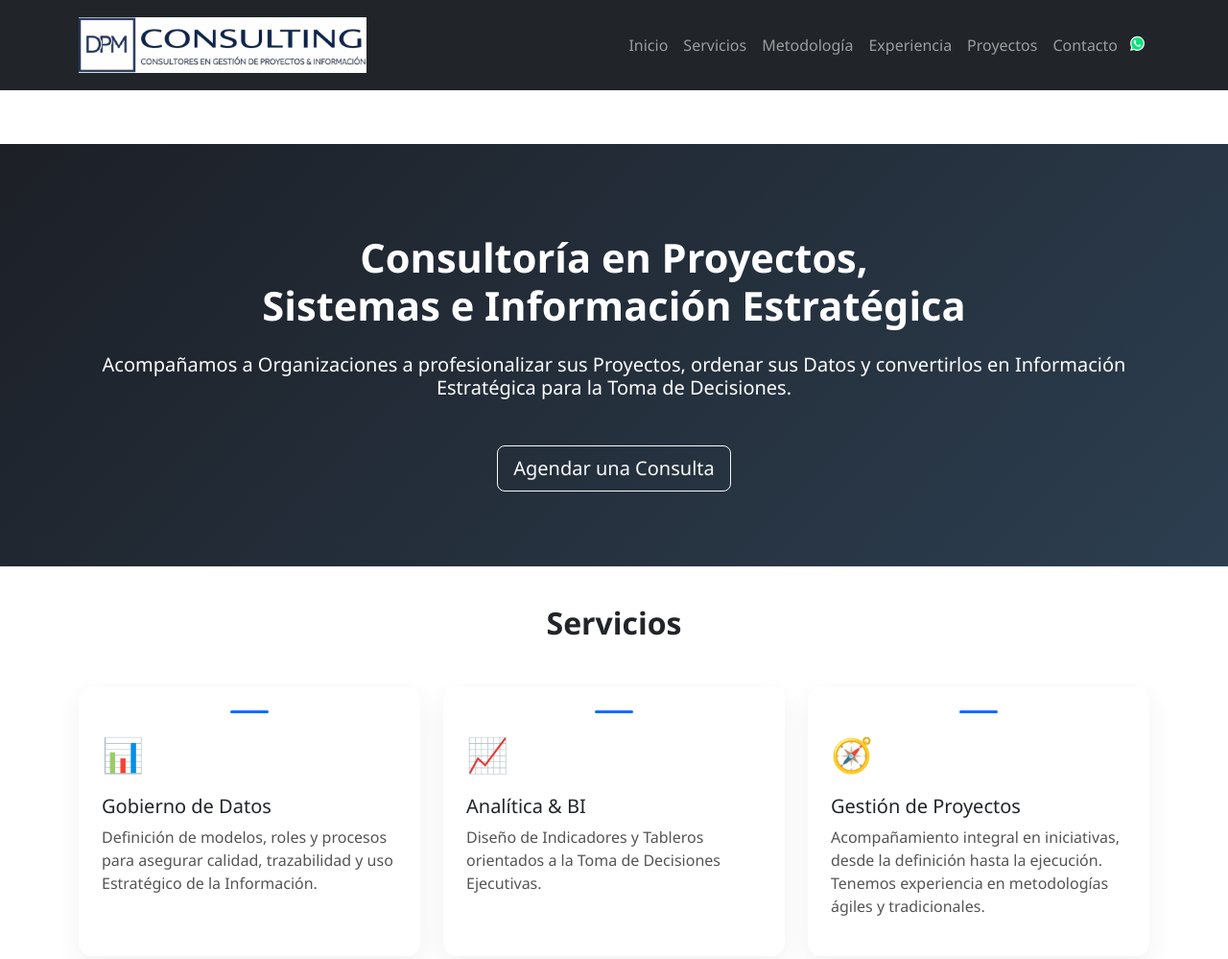
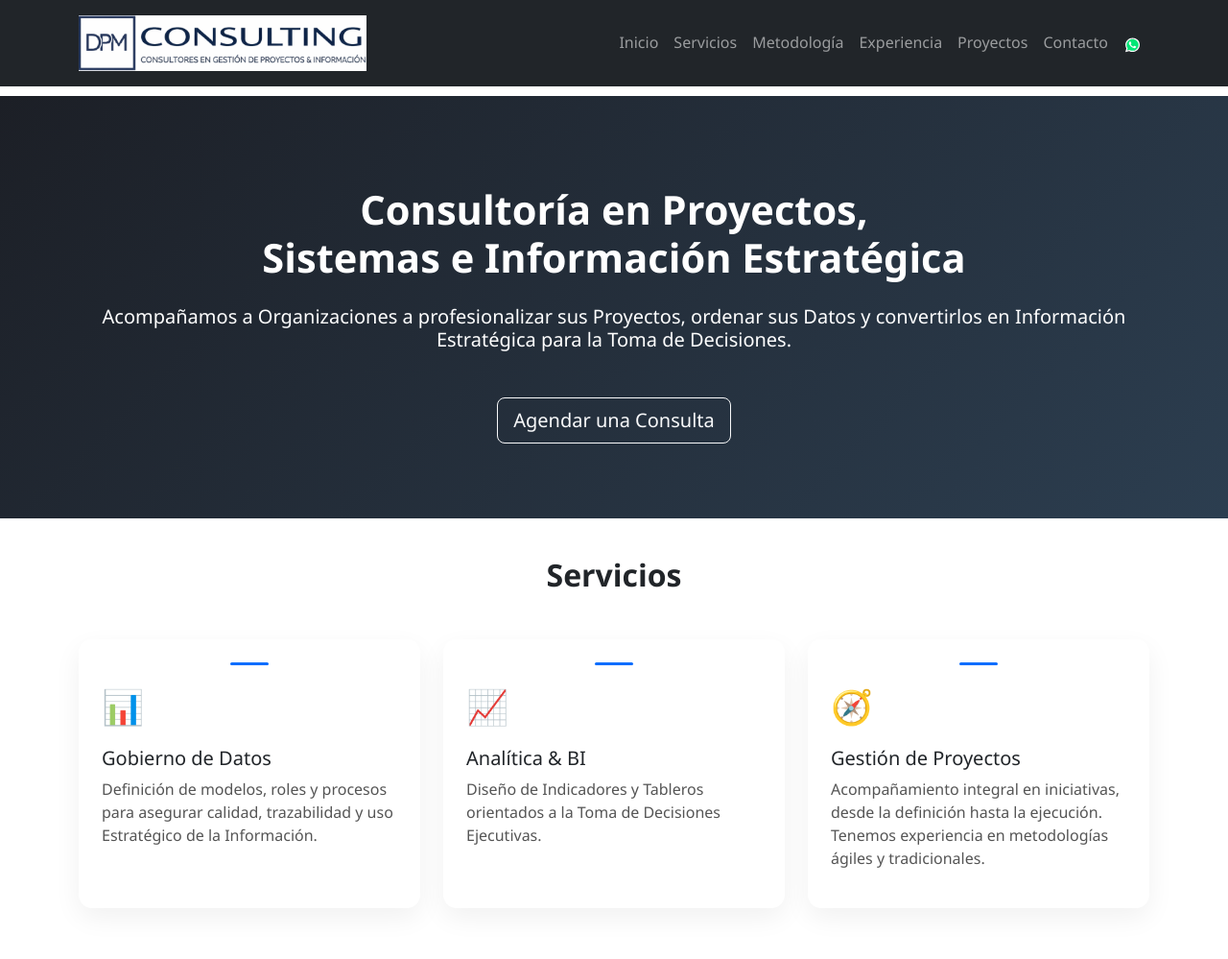
Before and after one commit to Nathius0509/DPM-Consulting, a plain HTML site: page index.html in a window 1280 px wide. Shown: the top 999 px of the page at 96% size. Drawn offline with nearby package versions, Linux system fonts and the light colour scheme.

Commit message:
Add files via upload

```diff
--- a/css/styles.css
+++ b/css/styles.css
@@ -100,7 +100,7 @@ html {
 }
 
 .section-divider {
-    height: 80px;
+    height: 30px;
 }
 
 .navbar {
@@ -209,14 +209,14 @@ button {
     width: 300px;
     height: auto;
     display: block;
-    margin: 10px 0;
+    margin: 8px 0;
 }
 
 .whatsapp-logo{
   width: 15px;
   height: auto;
   display: block;
-  margin: 5px ;
+  margin: 10px ;
   background-color: transparent;
 }
 /* h5 p {
```
